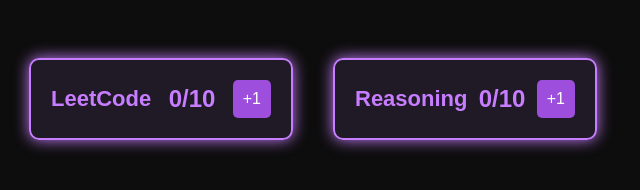
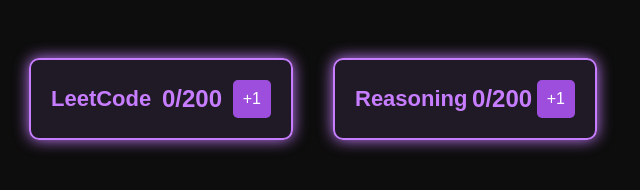
Before and after one commit to 2310030333/counter-widget, a plain HTML site: page index.html in a window 1280 px wide. Shown: the full height of the page, 327-967 px from the left. Drawn offline with Linux system fonts and the light colour scheme.

Commit message:
Update index.html

```diff
--- a/index.html
+++ b/index.html
@@ -55,12 +55,12 @@
     <div class="counter-container">
         <div class="counter-box">
             <h2>LeetCode</h2>
-            <div class="count" id="leetcode-count">0/10</div>
+            <div class="count" id="leetcode-count">0/200</div>
             <button onclick="increment('leetcode')">+1</button>
         </div>
         <div class="counter-box">
             <h2>Reasoning</h2>
-            <div class="count" id="reasoning-count">0/10</div>
+            <div class="count" id="reasoning-count">0/200</div>
             <button onclick="increment('reasoning')">+1</button>
         </div>
     </div>
```
